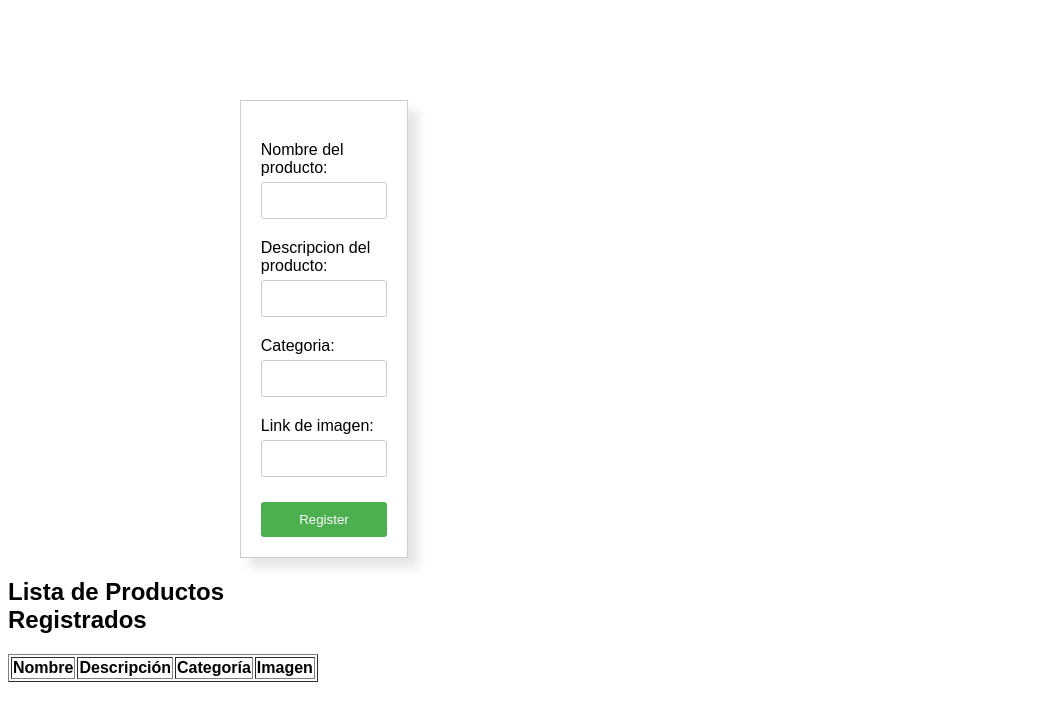
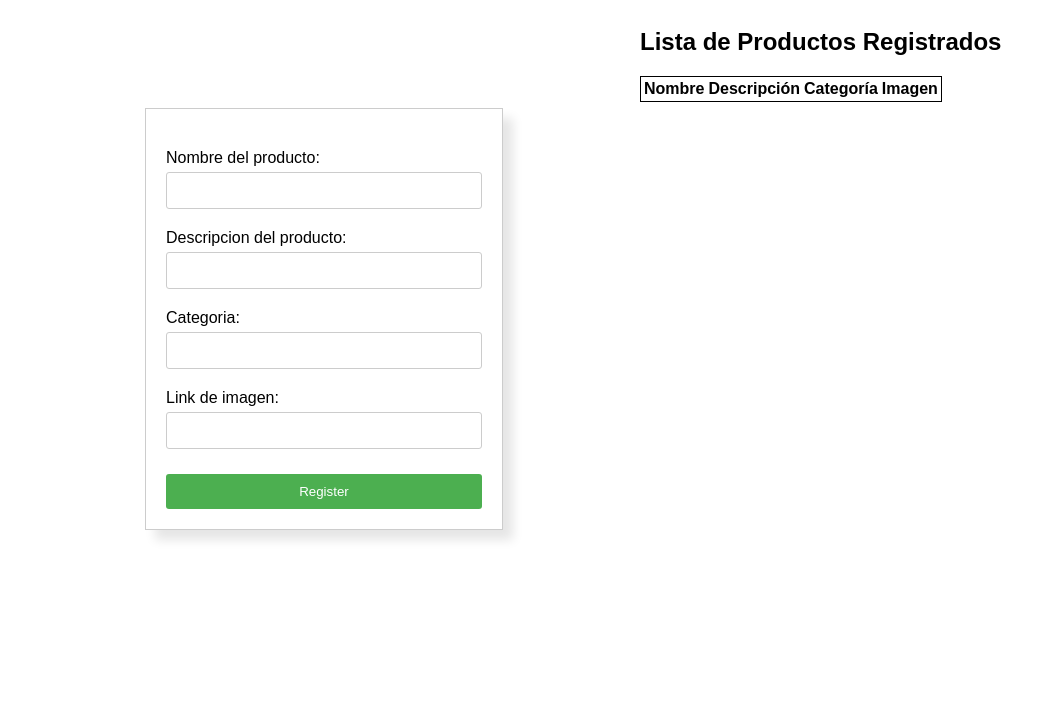
Before and after one commit to Proa11477/Ecommerce_Negocios1, a plain HTML site: page Index.html in a window 1280 px wide. Shown: the whole page, without its empty margins (0-1056 px from the left). Drawn offline with Linux system fonts and the light colour scheme.

Commit message:
prueba 2

```diff
--- a/Index.html
+++ b/Index.html
@@ -1,5 +1,6 @@
 <!DOCTYPE html>
 <html lang="en">
+
 <head>
     <meta charset="UTF-8">
     <meta name="viewport" content="width=device-width, initial-scale=1.0">
@@ -28,10 +29,9 @@
         </form>
     </div>
 
-    <div class="div">
     <div id="tablaProductos">
         <h2>Lista de Productos Registrados</h2>
-            <table border="1">
+        <table class="table">
             <thead>
                 <tr>
                     <th>Nombre</th>
@@ -43,8 +43,8 @@
             <tbody id="productosBody"></tbody>
         </table>
     </div>
-    </div>
 
     <script src="assets/js/datos.js"></script>
 </body>
+
 </html>
--- a/assets/css/Style.css
+++ b/assets/css/Style.css
@@ -3,7 +3,7 @@ body {
 }
 
 form {
-    width: 20%;
+    width: 50%;
     margin: auto;
     margin-top: 100px;
     padding: 20px;
@@ -42,4 +42,9 @@ input[type="submit"]:hover {
 
 div {
     width: 50%;
+    float: left;
 }
+
+table {
+    border: black 1px solid;
+}
```
Lines whose indentation alone changed are shown as unchanged.
